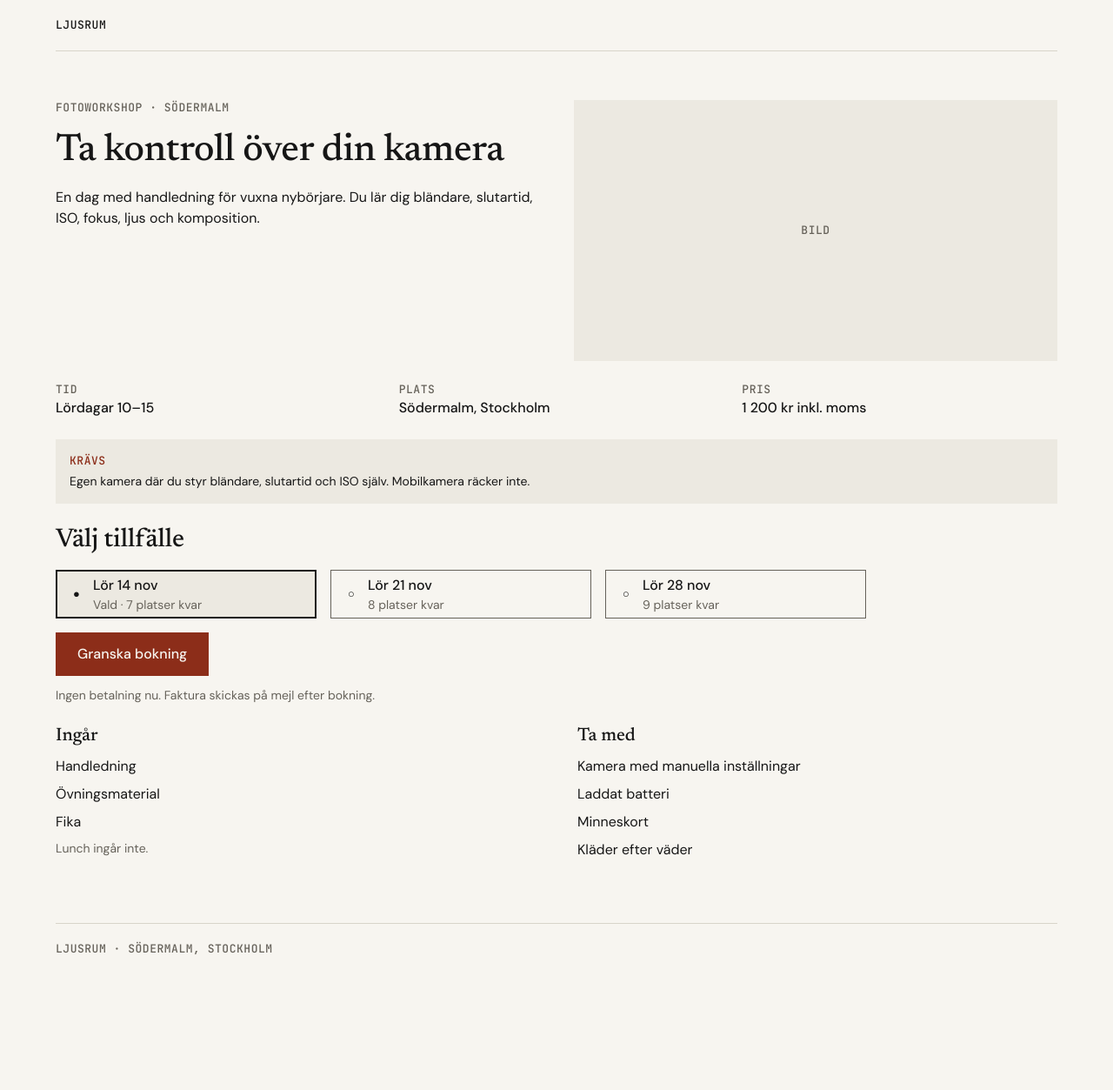
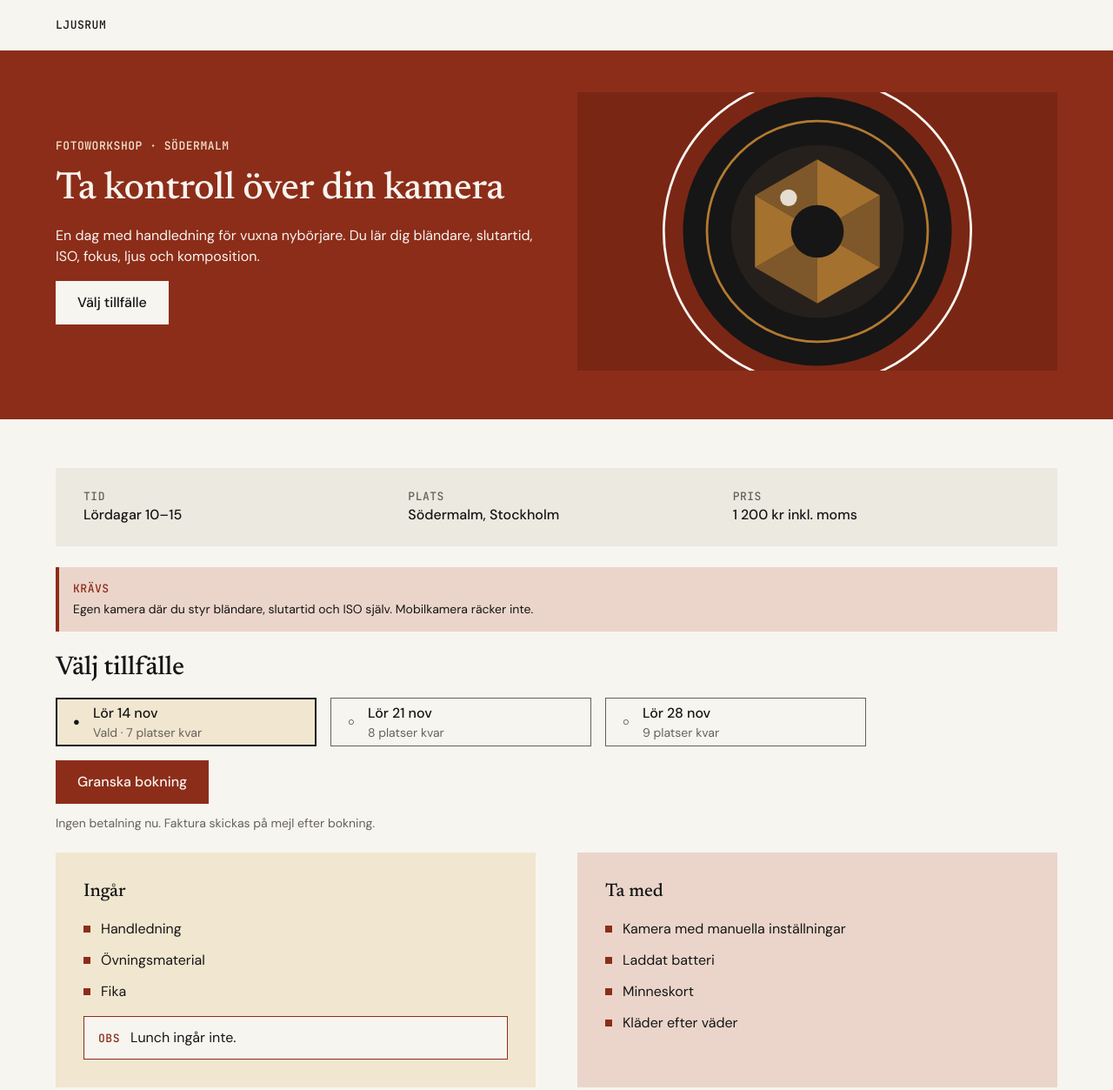
Before and after one commit to karibkaykobad/Ljusrum---Fotoworkshop, a plain HTML site: page index.html in a window 1280 px wide. Shown: the top 1253 px of the page at 87% size. Before the commit the page ends 1120 px from the top, so only its background shows below. Drawn offline with Linux system fonts and the light colour scheme.

Commit message:
Add files via upload

```diff
--- a/admin.js
+++ b/admin.js
@@ -10,7 +10,7 @@ const esc=s=>s.replace(/[&<>"]/g,c=>({'&':'&amp;','<':'&lt;','>':'&gt;','"':'&qu
 function lista(){const q=fraga.trim().toLowerCase();return DATA[tid].filter(r=>!q||r[1].toLowerCase().includes(q)||r[2].toLowerCase().includes(q));}
 function render(){
  const all=DATA[tid],rs=lista();
- $('#sum').textContent=`${all.length} av 10 platser bokade`;$('#sum2').textContent=`${10-all.length} lediga · lördag ${tid.replace('nov','november')}`;
+ $('#sum').textContent=`${all.length} av 10 platser bokade`;$('#matare').innerHTML=Array.from({length:10},(_,i)=>`<span class="${i<all.length?'fylld':''}"></span>`).join('');$('#matare').setAttribute('aria-label',`${all.length} av 10 platser bokade`);$('#sum2').textContent=`${10-all.length} lediga · lördag ${tid.replace('nov','november')}`;
  $('#tomt').hidden=rs.length>0;
  $('#kort').innerHTML=rs.map(r=>`<li><button type="button" data-id="${r[0]}" aria-label="Öppna ${esc(r[0])} ${esc(r[1])}"><span class="etikett">${r[0]}</span><span class="etikett">Öppna →</span><span class="n">${esc(r[1])}</span><span class="e">${esc(r[2])}</span></button></li>`).join('');
  $('#tabell tbody').innerHTML=rs.map(r=>`<tr class="${r[0]===valdId?'sel':''}" data-id="${r[0]}"><td><button type="button" data-id="${r[0]}" aria-label="Öppna ${esc(r[0])} ${esc(r[1])}"><span class="etikett">${r[0]}</span></button></td><td><button type="button" data-id="${r[0]}" tabindex="-1" aria-hidden="true">${esc(r[1])}</button></td><td><button type="button" data-id="${r[0]}" tabindex="-1" aria-hidden="true"><span class="ep">${esc(r[2])}</span></button></td><td><button type="button" data-id="${r[0]}" tabindex="-1" aria-hidden="true"><span class="etikett">${r[0]===valdId?'Öppen':'Öppna →'}</span></button></td></tr>`).join('');
--- a/app.js
+++ b/app.js
@@ -1,6 +1,6 @@
 const $=s=>document.querySelector(s);
 const steg=['#steg1','#steg2','#steg3'];
-function visa(n,fokus){steg.forEach((s,i)=>$(s).hidden=i!==n);window.scrollTo(0,0);if(fokus)$(fokus).focus();}
+function visa(n,fokus){steg.forEach((s,i)=>$(s).hidden=i!==n);$('#band').hidden=n!==0;window.scrollTo(0,0);if(fokus)$(fokus).focus();}
 let valt='14 nov';
 $('#valj').addEventListener('submit',e=>{e.preventDefault();valt=document.querySelector('input[name=tid]:checked').value;$('#g-tid').textContent='Lördag '+valt+', 10–15';visa(1,'#r2');});
 $('#andra').addEventListener('click',()=>visa(0));  // valt tillfälle ligger kvar i radioknappen
--- a/index.html
+++ b/index.html
@@ -6,23 +6,30 @@
 <link rel="stylesheet" href="/styles.css">
 </head><body>
 <header class="topp"><div><a class="etikett" href="/">Ljusrum</a></div></header>
+<section class="band" id="band" aria-labelledby="rubrik"><div class="band-in">
+ <div class="stack g16"><p class="etikett">Fotoworkshop · Södermalm</p><h1 id="rubrik">Ta kontroll över din kamera</h1>
+ <p class="tryck">En dag med handledning för vuxna nybörjare. Du lär dig bländare, slutartid, ISO, fokus, ljus och komposition.</p>
+ <div><a class="knapp ljus" href="#valj">Välj tillfälle</a></div></div>
+ <div class="band-bild"><svg viewBox="0 0 400 320" preserveAspectRatio="xMidYMid slice" role="img" aria-label="Illustration av ett kameraobjektiv" xmlns="http://www.w3.org/2000/svg">
+<rect width="400" height="320" fill="#7A2615"/>
+<circle cx="200" cy="160" r="128" fill="none" stroke="#F7F5F0" stroke-width="2"/>
+<circle cx="200" cy="160" r="112" fill="#161616"/>
+<circle cx="200" cy="160" r="92" fill="none" stroke="#B37A32" stroke-width="2"/>
+<circle cx="200" cy="160" r="72" fill="#26201D"/>
+<g fill="#B37A32" opacity=".9"><polygon points="200,100 252,130 200,160"/><polygon points="252,130 252,190 200,160" opacity=".7"/><polygon points="252,190 200,220 200,160"/><polygon points="200,220 148,190 200,160" opacity=".7"/><polygon points="148,190 148,130 200,160"/><polygon points="148,130 200,100 200,160" opacity=".7"/></g>
+<circle cx="200" cy="160" r="22" fill="#161616"/>
+<circle cx="176" cy="132" r="7" fill="#F7F5F0" opacity=".85"/>
+</svg></div>
+</div></section>
 <main>
- <section id="steg1" class="stack g24" aria-labelledby="rubrik">
-  <div class="hero">
-   <div class="stack g16">
-    <p class="etikett dampad">Fotoworkshop · Södermalm</p>
-    <h1 id="rubrik">Ta kontroll över din kamera</h1>
-    <p class="tryck">En dag med handledning för vuxna nybörjare. Du lär dig bländare, slutartid, ISO, fokus, ljus och komposition.</p>
-   </div>
-   <div class="bild etikett dampad" role="img" aria-label="Bildplatshållare">Bild</div>
-  </div>
+ <section id="steg1" class="stack g24" aria-label="Om workshopen">
   <div class="fakta">
    <div><p class="etikett dampad">Tid</p><p class="v">Lördagar 10–15</p></div>
    <div><p class="etikett dampad">Plats</p><p class="v">Södermalm, Stockholm</p></div>
    <div><p class="etikett dampad">Pris</p><p class="v">1 200 kr inkl. moms</p></div>
   </div>
   <div class="notis"><p class="etikett">Krävs</p><p class="liten" style="font-size:14px">Egen kamera där du styr bländare, slutartid och ISO själv. Mobilkamera räcker inte.</p></div>
-  <form id="valj" class="stack g16" novalidate>
+  <form id="valj" style="scroll-margin-top:24px" class="stack g16" novalidate>
    <fieldset class="tillfallen">
     <legend><h2>Välj tillfälle</h2></legend>
     <label class="tid"><input type="radio" name="tid" value="14 nov" checked><span class="mark" aria-hidden="true"></span><span class="t"><b>Lör 14 nov</b><small><span class="vald">Vald · </span>7 platser kvar</small></span></label>
@@ -33,8 +40,8 @@
    <p class="liten dampad tryck">Ingen betalning nu. Faktura skickas på mejl efter bokning.</p></div>
   </form>
   <div class="listor">
-   <div class="stack g8"><h3>Ingår</h3><ul><li>Handledning</li><li>Övningsmaterial</li><li>Fika</li></ul><p class="liten dampad">Lunch ingår inte.</p></div>
-   <div class="stack g8"><h3>Ta med</h3><ul><li>Kamera med manuella inställningar</li><li>Laddat batteri</li><li>Minneskort</li><li>Kläder efter väder</li></ul></div>
+   <div class="ruta ingar"><h3>Ingår</h3><ul><li>Handledning</li><li>Övningsmaterial</li><li>Fika</li></ul><div class="obs"><span class="etikett">OBS</span><p>Lunch ingår inte.</p></div></div>
+   <div class="ruta tamed"><h3>Ta med</h3><ul><li>Kamera med manuella inställningar</li><li>Laddat batteri</li><li>Minneskort</li><li>Kläder efter väder</li></ul></div>
   </div>
  </section>
 
@@ -52,7 +59,7 @@
  <section id="steg3" class="stack g24" hidden aria-labelledby="r3">
   <p class="etikett dampad">Bokning L107</p>
   <h1 id="r3" tabindex="-1">Du är bokad</h1>
-  <dl class="uppg"><div><dt>Tillfälle</dt><dd id="b-tid"></dd></div><div><dt>Deltagare</dt><dd id="b-namn"></dd></div><div><dt>E-post</dt><dd id="b-epost"></dd></div><div><dt>Betalning</dt><dd>Faktura skickas till din e-post</dd></div></dl>
+  <div class="bekr"><dl class="uppg"><div><dt>Tillfälle</dt><dd id="b-tid"></dd></div><div><dt>Deltagare</dt><dd id="b-namn"></dd></div><div><dt>E-post</dt><dd id="b-epost"></dd></div><div><dt>Betalning</dt><dd>Faktura skickas till din e-post</dd></div></dl></div>
   <div><button class="knapp sekundar" id="tillbaka" type="button">Tillbaka till workshopen</button></div>
  </section>
 </main>
--- a/styles.css
+++ b/styles.css
@@ -1,6 +1,6 @@
 :root{
   --bg-sida:#F7F5F0;--bg-yta:#ECE9E1;--text:#161616;--text-dampad:#66625A;
-  --linje:#D8D4CA;--kant:#66625A;--accent:#8C2D19;--pa-accent:#F7F5F0;
+  --linje:#D8D4CA;--ockra:#F1E6D0;--lera:#EBD5CB;--kant:#66625A;--accent:#8C2D19;--pa-accent:#F7F5F0;
   --rum-4:4px;--rum-8:8px;--rum-12:12px;--rum-16:16px;--rum-24:24px;--rum-32:32px;--rum-48:48px;--rum-64:64px;
   --serif:'Newsreader',Georgia,serif;--sans:'DM Sans',system-ui,sans-serif;--mono:'JetBrains Mono',ui-monospace,monospace;
   --sida-x:24px;
@@ -108,3 +108,42 @@ dl.uppg dd{margin:0}
 @media (max-width:1199px){.panel[data-tom]{display:none}.har-detalj .lista-detalj>.lista,.har-detalj .vaxel{display:none}.panel .stang{display:none}.panel .tillbaka{display:inline-flex}}
 @media (min-width:1200px){.panel .tillbaka{display:none}.panel .stang{display:inline-flex}}
 .sr{position:absolute;width:1px;height:1px;overflow:hidden;clip:rect(0 0 0 0)}
+
+/* ---- Färgad version: två milda ytfärger + accent som band ---- */
+.topp>div{border-bottom:0}
+.band{background:var(--accent);color:var(--pa-accent)}
+.band-in{padding:32px var(--sida-x) 40px;display:flex;flex-direction:column;gap:32px}
+.band .etikett{color:var(--ockra)}
+.band h1{color:var(--pa-accent)}
+.band-bild{height:260px;overflow:hidden}
+.band-bild svg{display:block;width:100%;height:100%}
+.band a:focus-visible{outline-color:var(--pa-accent)}
+.knapp.ljus{background:var(--pa-accent);color:var(--text)}
+@media (min-width:768px){.band-in{flex-direction:row;align-items:center;gap:48px;padding-top:48px;padding-bottom:56px}.band-in>*{flex:1 1 0;min-width:0}.band-bild{height:320px}}
+.fakta{background:var(--bg-yta);padding:8px 24px}
+@media (min-width:768px){.fakta{padding:24px 32px}}
+.notis{background:var(--lera);border-left:4px solid var(--accent)}
+.notis .etikett{color:var(--accent)}
+.tid:has(input:checked){background:var(--ockra)}
+.ruta{padding:24px;display:flex;flex-direction:column;gap:16px}
+.ruta ul{gap:12px}
+.ruta li{position:relative;padding-left:20px}
+.ruta li::before{content:'';position:absolute;left:0;top:8px;width:8px;height:8px;background:var(--accent)}
+.ruta.ingar{background:var(--ockra)}
+.ruta.tamed{background:var(--lera)}
+.obs{background:var(--bg-sida);border:1px solid var(--accent);padding:12px 16px;display:flex;gap:12px;align-items:baseline}
+.obs .etikett{color:var(--accent)}
+@media (min-width:768px){.listor>.ruta{padding:32px}}
+.bekr{background:var(--ockra);padding:24px}
+.bekr dl.uppg,.bekr dl.uppg>div{border-color:#D9CBB0}
+/* admin */
+.band-admin{background:var(--accent);color:var(--pa-accent)}
+.band-admin>div{display:flex;justify-content:space-between;padding:20px var(--sida-x)}
+.band-admin .etikett{color:var(--pa-accent)}
+.sammanfattning{background:var(--ockra);padding:24px;display:flex;flex-direction:column;gap:12px}
+.matare{display:grid;grid-template-columns:repeat(10,1fr);gap:4px}
+.matare span{height:16px;border:1px solid var(--text)}
+.matare span.fylld{background:var(--accent);border-color:var(--accent)}
+.panel{background:var(--ockra)}
+.tabell tr.sel td{background:var(--ockra)}
+.tabell th{background:var(--bg-yta)}
```
Also changed, not shown: admin.html (+2 -2 lines).
